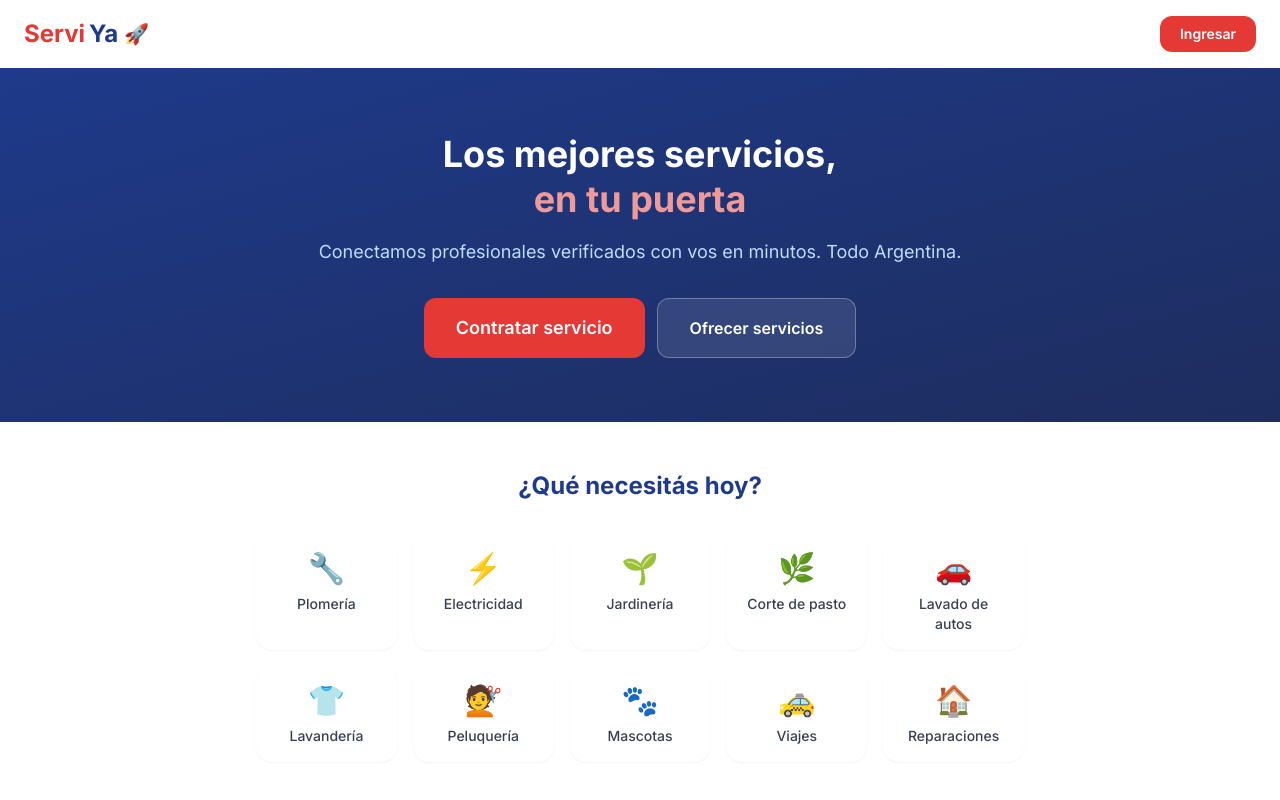
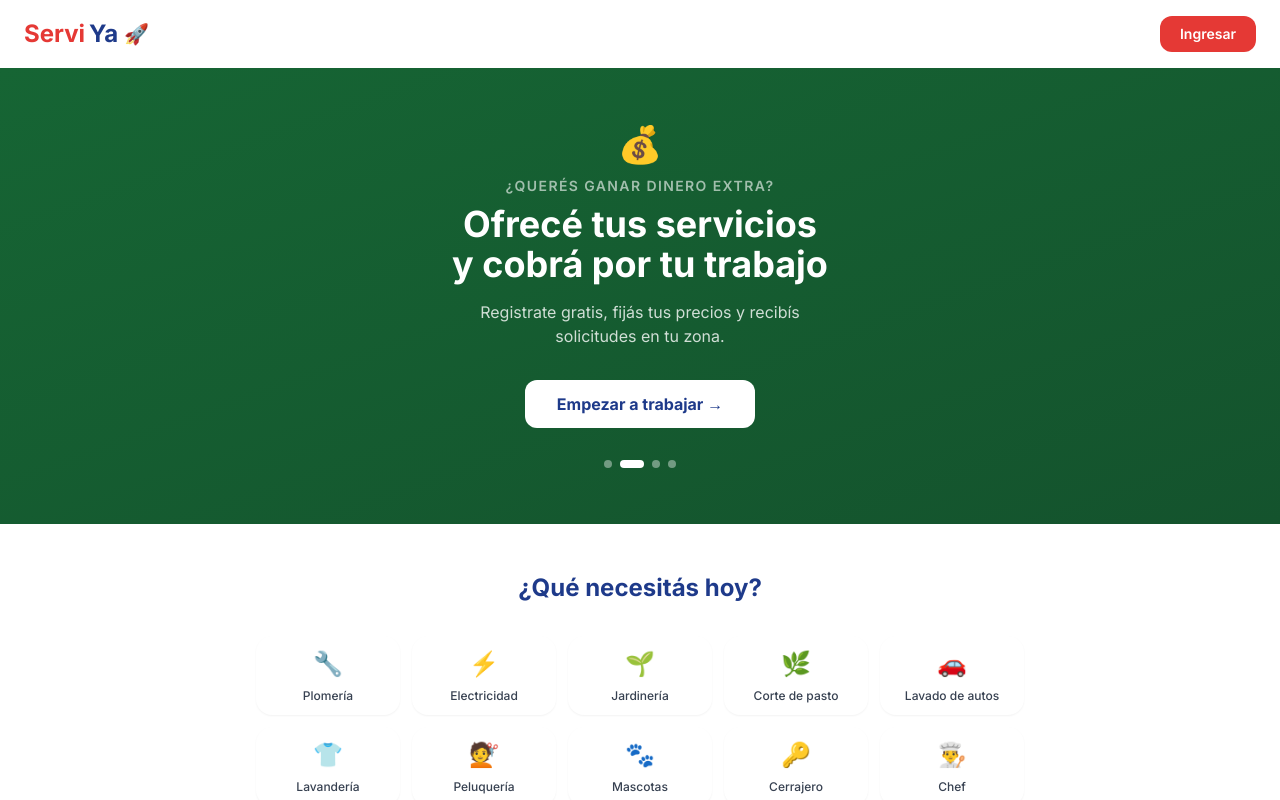
Before and after one commit to mario1426/serviya-app, a React (Vite) app in the folder frontend/: page / in a window 1280 px wide. Shown: the top 800 px of the page. Built offline with nearby package versions, Linux system fonts and the light colour scheme; no server answers; the HTML template or start-up script is replaced by a standard one.

Commit message:
feat: carrusel hero en landing con elevator pitch

```diff
--- a/frontend/src/pages/Landing.jsx
+++ b/frontend/src/pages/Landing.jsx
@@ -1,6 +1,41 @@
 import { useNavigate } from 'react-router-dom';
 import { useAuth } from '../context/AuthContext';
-import { useEffect } from 'react';
+import { useEffect, useState } from 'react';
+
+const SLIDES = [
+  {
+    icon: '⚡',
+    hook: '¿Se te rompió algo en casa?',
+    title: 'Un profesional en tu puerta\nen minutos',
+    sub: 'Plomeros, electricistas, cerrajeros y más. Verificados, con reseñas reales.',
+    cta: 'Buscar profesional',
+    bg: 'from-navy to-navy-dark',
+  },
+  {
+    icon: '💰',
+    hook: '¿Querés ganar dinero extra?',
+    title: 'Ofrecé tus servicios\ny cobrá por tu trabajo',
+    sub: 'Registrate gratis, fijás tus precios y recibís solicitudes en tu zona.',
+    cta: 'Empezar a trabajar',
+    bg: 'from-green-800 to-green-900',
+  },
+  {
+    icon: '🕐',
+    hook: '¿Sin tiempo para los trámites?',
+    title: 'Mandá a alguien\npor vos',
+    sub: 'Pagos de servicios, filas en el banco, gestiones en el municipio. Delegá y listo.',
+    cta: 'Quiero saber más',
+    bg: 'from-indigo-800 to-indigo-900',
+  },
+  {
+    icon: '⭐',
+    hook: 'Más de 15 servicios disponibles',
+    title: 'Todo lo que necesitás,\nen un solo lugar',
+    sub: 'Desde un chef para tu cena hasta un entrenador personal. ServiYa lo tiene.',
+    cta: 'Ver servicios',
+    bg: 'from-primary to-red-800',
+  },
+];
 
 const SERVICES = [
   { icon: '🔧', name: 'Plomería' },
@@ -11,6 +46,11 @@ const SERVICES = [
   { icon: '👕', name: 'Lavandería' },
   { icon: '💇', name: 'Peluquería' },
   { icon: '🐾', name: 'Mascotas' },
+  { icon: '🔑', name: 'Cerrajero' },
+  { icon: '👨‍🍳', name: 'Chef' },
+  { icon: '💪', name: 'Entrenador' },
+  { icon: '👶', name: 'Niñera' },
+  { icon: '📋', name: 'Trámites' },
   { icon: '🚕', name: 'Viajes' },
   { icon: '🏠', name: 'Reparaciones' },
 ];
@@ -18,12 +58,32 @@ const SERVICES = [
 export default function Landing() {
   const navigate = useNavigate();
   const { isAuthenticated, isWorker } = useAuth();
+  const [current, setCurrent] = useState(0);
+  const [animating, setAnimating] = useState(false);
 
   useEffect(() => {
     if (isAuthenticated) {
       navigate(isWorker ? '/worker/dashboard' : '/home');
     }
   }, [isAuthenticated, isWorker, navigate]);
+
+  // Auto-avance cada 4 segundos
+  useEffect(() => {
+    const timer = setInterval(() => {
+      goTo((prev) => (prev + 1) % SLIDES.length);
+    }, 4000);
+    return () => clearInterval(timer);
+  }, []);
+
+  const goTo = (indexOrFn) => {
+    setAnimating(true);
+    setTimeout(() => {
+      setCurrent(indexOrFn);
+      setAnimating(false);
+    }, 250);
+  };
+
+  const slide = SLIDES[current];
 
   return (
     <div className="min-h-screen bg-white">
@@ -39,40 +99,56 @@ export default function Landing() {
         </button>
       </header>
 
-      {/* Hero */}
-      <section className="bg-gradient-to-br from-navy to-navy-dark text-white px-6 py-16 text-center">
-        <h1 className="text-4xl font-bold mb-4 leading-tight">
-          Los mejores servicios,<br />
-          <span className="text-primary-light">en tu puerta</span>
-        </h1>
-        <p className="text-blue-200 mb-8 text-lg">
-          Conectamos profesionales verificados con vos en minutos. Todo Argentina.
-        </p>
-        <div className="flex flex-col sm:flex-row gap-3 justify-center">
-          <button onClick={() => navigate('/login')} className="btn-primary text-lg py-4 px-8">
-            Contratar servicio
-          </button>
+      {/* Carrusel Hero */}
+      <section className={`bg-gradient-to-br ${slide.bg} text-white px-6 py-14 text-center transition-colors duration-500`}>
+        <div
+          className="transition-opacity duration-250"
+          style={{ opacity: animating ? 0 : 1 }}
+        >
+          <p className="text-4xl mb-3">{slide.icon}</p>
+          <p className="text-sm font-semibold uppercase tracking-widest text-white/60 mb-2">
+            {slide.hook}
+          </p>
+          <h1 className="text-3xl sm:text-4xl font-bold mb-4 leading-tight whitespace-pre-line">
+            {slide.title}
+          </h1>
+          <p className="text-white/80 mb-8 text-base max-w-sm mx-auto">
+            {slide.sub}
+          </p>
           <button
             onClick={() => navigate('/login')}
-            className="bg-white/10 border border-white/30 text-white font-semibold py-4 px-8 rounded-xl hover:bg-white/20 transition-colors"
+            className="bg-white text-navy font-bold py-3 px-8 rounded-xl hover:bg-white/90 transition-colors text-base"
           >
-            Ofrecer servicios
+            {slide.cta} →
           </button>
+        </div>
+
+        {/* Indicadores */}
+        <div className="flex justify-center gap-2 mt-8">
+          {SLIDES.map((_, i) => (
+            <button
+              key={i}
+              onClick={() => goTo(i)}
+              className={`rounded-full transition-all duration-300 ${
+                i === current ? 'w-6 h-2 bg-white' : 'w-2 h-2 bg-white/40'
+              }`}
+            />
+          ))}
         </div>
       </section>
 
       {/* Servicios */}
       <section className="px-6 py-12">
         <h2 className="text-2xl font-bold text-center text-navy mb-8">¿Qué necesitás hoy?</h2>
-        <div className="grid grid-cols-2 sm:grid-cols-3 md:grid-cols-5 gap-4 max-w-3xl mx-auto">
+        <div className="grid grid-cols-3 sm:grid-cols-5 gap-3 max-w-3xl mx-auto">
           {SERVICES.map((s) => (
             <button
               key={s.name}
               onClick={() => navigate('/login')}
-              className="card flex flex-col items-center gap-2 p-4 hover:shadow-md hover:border hover:border-primary/20 transition-all cursor-pointer"
+              className="card flex flex-col items-center gap-2 p-3 hover:shadow-md hover:border hover:border-primary/20 transition-all cursor-pointer"
             >
-              <span className="text-3xl">{s.icon}</span>
-              <span className="text-sm font-medium text-gray-dark text-center">{s.name}</span>
+              <span className="text-2xl">{s.icon}</span>
+              <span className="text-xs font-medium text-gray-dark text-center leading-tight">{s.name}</span>
             </button>
           ))}
         </div>
@@ -84,7 +160,7 @@ export default function Landing() {
         <div className="grid grid-cols-1 sm:grid-cols-3 gap-6 max-w-3xl mx-auto">
           {[
             { step: '1', title: 'Elegí el servicio', desc: 'Buscá lo que necesitás y encontrá profesionales cercanos.' },
-            { step: '2', title: 'Contactá al trabajador', desc: 'Chatear, acordar precio y programar la visita.' },
+            { step: '2', title: 'Contactá al trabajador', desc: 'Chateá, acordá el precio y programá la visita.' },
             { step: '3', title: 'Listo y calificá', desc: 'Pagá seguro y dejá tu reseña para ayudar a la comunidad.' },
           ].map((item) => (
             <div key={item.step} className="card text-center">
```
